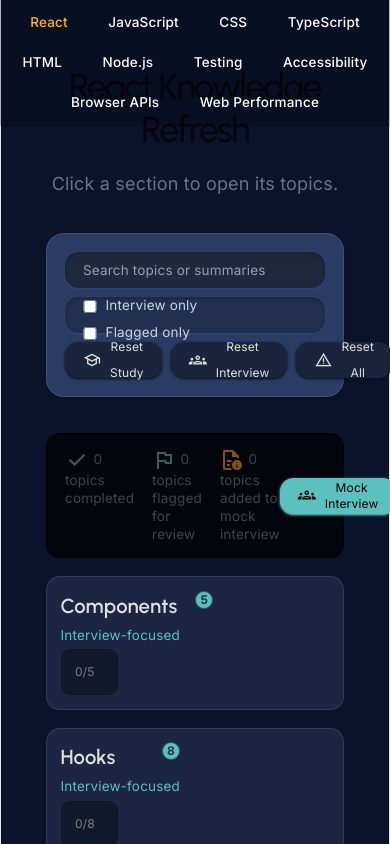
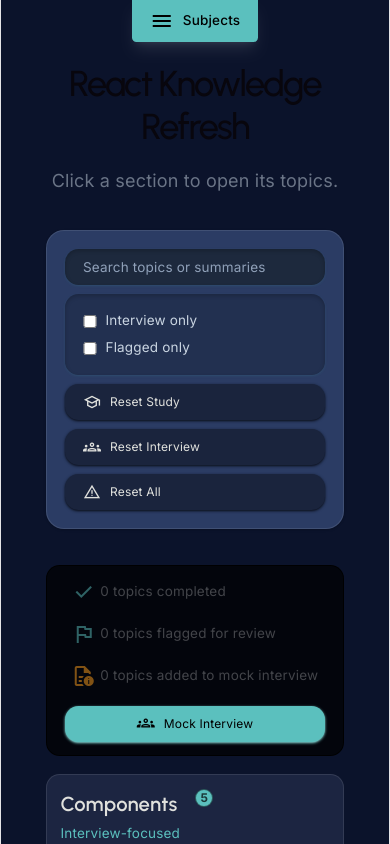
Before and after one commit to CodingToye/frontend-refresh-tool, a React (Vite) app: page / in a window 390 px wide. Shown: the top 844 px of the page. Built offline with nearby package versions, Linux system fonts and the light colour scheme.

Commit message:
fixed mobile layout and added mobile nav

```diff
--- a/src/App.tsx
+++ b/src/App.tsx
@@ -7,6 +7,7 @@ import {Toolbar} from "./components/Toolbar";
 import SectionCard from "./components/SectionCard";
 import {TopicModal} from "./components/TopicModal";
 import {MockInterview} from "./components/MockInterview";
+import {SubjectNav} from "./components/SubjectNav";
 
 import {getTopicKey} from "./utils/topicKeys";
 import {filterSections} from "./utils/filterSections";
@@ -27,8 +28,6 @@ export default function App() {
 
   const sections = subjectData[subject].sections;
   const subjects = Object.entries(subjectData);
-
-  console.log(sections);
 
   const {
     checkedTopics,
@@ -72,7 +71,16 @@ export default function App() {
     return () => window.removeEventListener("keydown", handler);
   }, []);
 
+  useEffect(() => {
+    if (showMockQuestions) {
+      document.body.style.overflow = "hidden";
+    } else {
+      document.body.style.overflow = "";
+    }
+  }, [showMockQuestions]);
+
   const handleCloseModal = () => {
+    document.body.style.overflow = "";
     setSelectedSection(null);
     setExpandedTopic(null);
   };
@@ -92,22 +100,12 @@ export default function App() {
   ).length;
 
   return (
-    <div className="min-h-screen bg-bg p-10 text-text">
-      <div className="fixed top-0 left-0 w-full mb-6 p-1 flex flex-wrap gap-1 bg-black/20 justify-center">
-        {subjects.map(([key, value]) => (
-          <button
-            key={key}
-            onClick={() => setSubject(key as SubjectKey)}
-            className={`rounded px-4 py-2 text-xs font-medium transition ${
-              subject === key
-                ? " text-amber-400 hover:text-amber-600"
-                : " text-white hover:text-amber-600"
-            }`}
-          >
-            {value.label}
-          </button>
-        ))}
-      </div>
+    <div className="min-h-screen bg-bg p-10 pt-0 text-text">
+      <SubjectNav
+        subjects={subjects}
+        subject={subject}
+        setSubject={setSubject}
+      />
       <div className="mx-auto max-w-7xl">
         <header className="mt-4 mb-8">
           <h1 className="mb-0 text-3xl font-bold">
--- a/src/components/MockInterview/MockInterviewNoQuestions.tsx
+++ b/src/components/MockInterview/MockInterviewNoQuestions.tsx
@@ -15,7 +15,7 @@ export function MockInterviewNoQuestions({
         className="w-full max-w-2xl rounded-2xl bg-slate-800 p-6"
         onClick={(e) => e.stopPropagation()}
       >
-        <div className="mb-4 flex items-center justify-between">
+        <div className="mb-4 flex flex-col lg:flex-row items-center justify-between">
           <h2 className="text-xl font-semibold">
             {subjectData[subject].label} Mock Interview
           </h2>
--- /dev/null
+++ b/src/components/SubjectNav.tsx
@@ -0,0 +1,98 @@
+import {useState, useEffect} from "react";
+import type {SubjectKey} from "../data/subjects";
+
+type SubjectNavProps = {
+  subjects: [string, {label: string}][];
+  subject: SubjectKey;
+  setSubject: (subject: SubjectKey) => void;
+};
+
+export function SubjectNav({subjects, subject, setSubject}: SubjectNavProps) {
+  const [mobileMenuOpen, setMobileMenuOpen] = useState(false);
+
+  useEffect(() => {
+    if (mobileMenuOpen) {
+      document.body.style.overflow = "hidden";
+    } else {
+      document.body.style.overflow = "";
+    }
+  }, [mobileMenuOpen]);
+
+  const handleSelect = (key: SubjectKey) => {
+    setSubject(key);
+    setMobileMenuOpen(false);
+  };
+
+  return (
+    <>
+      {/* Mobile button */}
+      <div className="mb-4 flex justify-center lg:hidden">
+        <button
+          onClick={() => setMobileMenuOpen(true)}
+          className="flex items-center rounded-b bg-primary-500 px-4 py-2 text-xs font-medium text-black shadow-lg shadow-white/10 transition hover:bg-primary-600"
+        >
+          <span className="material-symbols-outlined mr-2">menu</span>
+          Subjects
+        </button>
+      </div>
+
+      {/* Desktop nav */}
+      <div className="mb-6 hidden w-full flex-wrap justify-center gap-1 bg-black/20 p-1 lg:fixed lg:left-0 lg:top-0 lg:flex">
+        {subjects.map(([key, value]) => (
+          <button
+            key={key}
+            onClick={() => setSubject(key as SubjectKey)}
+            className={`rounded px-4 py-2 text-xs font-medium transition ${
+              subject === key
+                ? "text-amber-400 hover:text-amber-600"
+                : "text-white hover:text-amber-600"
+            }`}
+          >
+            {value.label}
+          </button>
+        ))}
+      </div>
+
+      {/* Mobile drawer */}
+      {mobileMenuOpen && (
+        <div
+          className="fixed inset-0 z-50 bg-black/60 backdrop-blur-sm lg:hidden"
+          onClick={() => setMobileMenuOpen(false)}
+        >
+          <div
+            className="absolute left-0 top-0 h-full w-full bg-surface-light p-4 shadow-2xl"
+            onClick={(e) => e.stopPropagation()}
+          >
+            <div className="mb-4 flex items-center justify-between">
+              <h2 className="text-base font-semibold text-white">
+                Choose subject
+              </h2>
+              <button
+                onClick={() => setMobileMenuOpen(false)}
+                className="text-slate-300 hover:text-white"
+              >
+                <span className="material-symbols-outlined">close</span>
+              </button>
+            </div>
+
+            <div className="flex flex-col gap-2 overflow-y-auto">
+              {subjects.map(([key, value]) => (
+                <button
+                  key={key}
+                  onClick={() => handleSelect(key as SubjectKey)}
+                  className={`rounded-xl px-4 py-3 text-left text-sm font-medium transition ${
+                    subject === key
+                      ? "bg-secondary-500 text-black"
+                      : "bg-surface text-white hover:bg-black/40"
+                  }`}
+                >
+                  {value.label}
+                </button>
+              ))}
+            </div>
+          </div>
+        </div>
+      )}
+    </>
+  );
+}
--- a/src/components/Toolbar/Toolbar.tsx
+++ b/src/components/Toolbar/Toolbar.tsx
@@ -34,7 +34,7 @@ export function Toolbar({
           </div>
 
           <div className="flex flex-col gap-2 lg:flex-row lg:items-center lg:justify-between xl:justify-end">
-            <div className="flex  flex-wrap items-center gap-2 rounded-xl bg-black/20 px-4 h-8 shadow-sm shadow-primary-500/10 inset-shadow-sm inset-shadow-black/20">
+            <div className="flex lg:flex-row flex-wrap items-center gap-2 rounded-xl bg-black/20 px-4 py-4 lg:h-8 lg:py-0 shadow-sm shadow-primary-500/10 inset-shadow-sm inset-shadow-black/20">
               <label className="flex items-center gap-2 text-xs text-slate-300">
                 <input
                   type="checkbox"
@@ -56,7 +56,7 @@ export function Toolbar({
               </label>
             </div>
 
-            <div className="flex flex-row gap-2">
+            <div className="flex flex-col lg:flex-row gap-2">
               <Button
                 buttonLabel="Reset Study"
                 buttonStyle="tertiary"
@@ -81,8 +81,8 @@ export function Toolbar({
           </div>
         </div>
       </div>
-      <div className="flex justify-between items-center bg-black/70 rounded-xl px-4 py-3 border border-black/90 text-xs text-white/50">
-        <div className="flex">
+      <div className="flex flex-col lg:flex-row gap-4 lg:gap-0 justify-between items-center bg-black/70 rounded-xl px-4 py-3 border border-black/90 text-xs text-white/50">
+        <div className="flex flex-col lg:flex-row gap-4 lg:gap-0">
           <p
             className={`text-xs text-left transition ${reviewedCount > 0 ? "opacity-100" : "opacity-50"}`}
           >
@@ -94,7 +94,7 @@ export function Toolbar({
               : `${reviewedCount} topic completed`}
           </p>
           <p
-            className={`text-xs pl-4 text-left transition ${flaggedCount > 0 ? "opacity-100" : "opacity-50"}`}
+            className={`text-xs lg:pl-4 text-left transition ${flaggedCount > 0 ? "opacity-100" : "opacity-50"}`}
           >
             <span className="material-symbols-outlined align-middle mr-1 text-primary-500">
               flag
@@ -104,7 +104,7 @@ export function Toolbar({
               : `${flaggedCount} topic flagged for review`}
           </p>
           <p
-            className={`text-xs pl-4 text-left transition ${mockQuestionsCount > 0 ? "opacity-100" : "opacity-50"}`}
+            className={`text-xs lg:pl-4 text-left transition ${mockQuestionsCount > 0 ? "opacity-100" : "opacity-50"}`}
           >
             <span className="material-symbols-outlined align-middle mr-1 text-secondary-500">
               quick_reference
@@ -114,16 +114,17 @@ export function Toolbar({
               : `${mockQuestionsCount} topic added to mock interview`}
           </p>
         </div>
-        <div className="flex items-center">
+        <div className="flex flex-col lg:flex-row gap-2 lg:gap-0 items-center w-full lg:w-auto">
           <Button
             buttonLabel="Mock Interview"
             buttonIcon="groups"
             buttonStyle="primary"
             handleClick={onShowMockQuestions}
+            extraClasses="w-full justify-center lg:w-auto lg:justify-normal"
           />
 
           {subjectScore !== null && (
-            <p className="pl-4 text-xs text-left text-white/80">
+            <p className="lg:pl-4 text-xs text-center lg:text-left text-white/80">
               <span className="material-symbols-outlined align-middle mr-1 text-primary-400">
                 workspace_premium
               </span>
--- a/src/components/TopicModal.tsx
+++ b/src/components/TopicModal.tsx
@@ -25,6 +25,13 @@ export function TopicModal({
 
     return () => cancelAnimationFrame(id);
   }, []);
+
+  useEffect(() => {
+    if (isVisible) {
+      document.body.style.overflow = "hidden";
+    }
+  }, [isVisible]);
+
   const totalTopics = section.items.length;
 
   const completedTopics = section.items.filter(
--- a/src/components/shared/Button/Button.tsx
+++ b/src/components/shared/Button/Button.tsx
@@ -4,9 +4,9 @@ export function Button({
   buttonIcon,
   buttonStyle = "primary",
   handleClick,
+  extraClasses,
 }: ButtonProps) {
-  const baseClasses =
-    "flex items-center rounded-xl px-4 h-8 text-xxs transition shadow-sm";
+  const baseClasses = `flex items-center rounded-xl px-4 h-8 text-xxs transition shadow-sm ${extraClasses}`;
   const styleMap = {
     primary:
       "bg-primary-500 text-black hover:bg-primary-600 shadow-primary-400",
--- a/src/components/shared/Button/types.ts
+++ b/src/components/shared/Button/types.ts
@@ -3,4 +3,5 @@ export type ButtonProps = {
   buttonIcon?: string;
   buttonStyle?: "primary" | "secondary" | "tertiary";
   handleClick: () => void;
+  extraClasses?: string;
 };
```
Also changed, not shown: src/components/MockInterview/MockInterviewQuestions.tsx (+13 -9 lines), src/components/TopicItem.tsx (+8 -8 lines).
